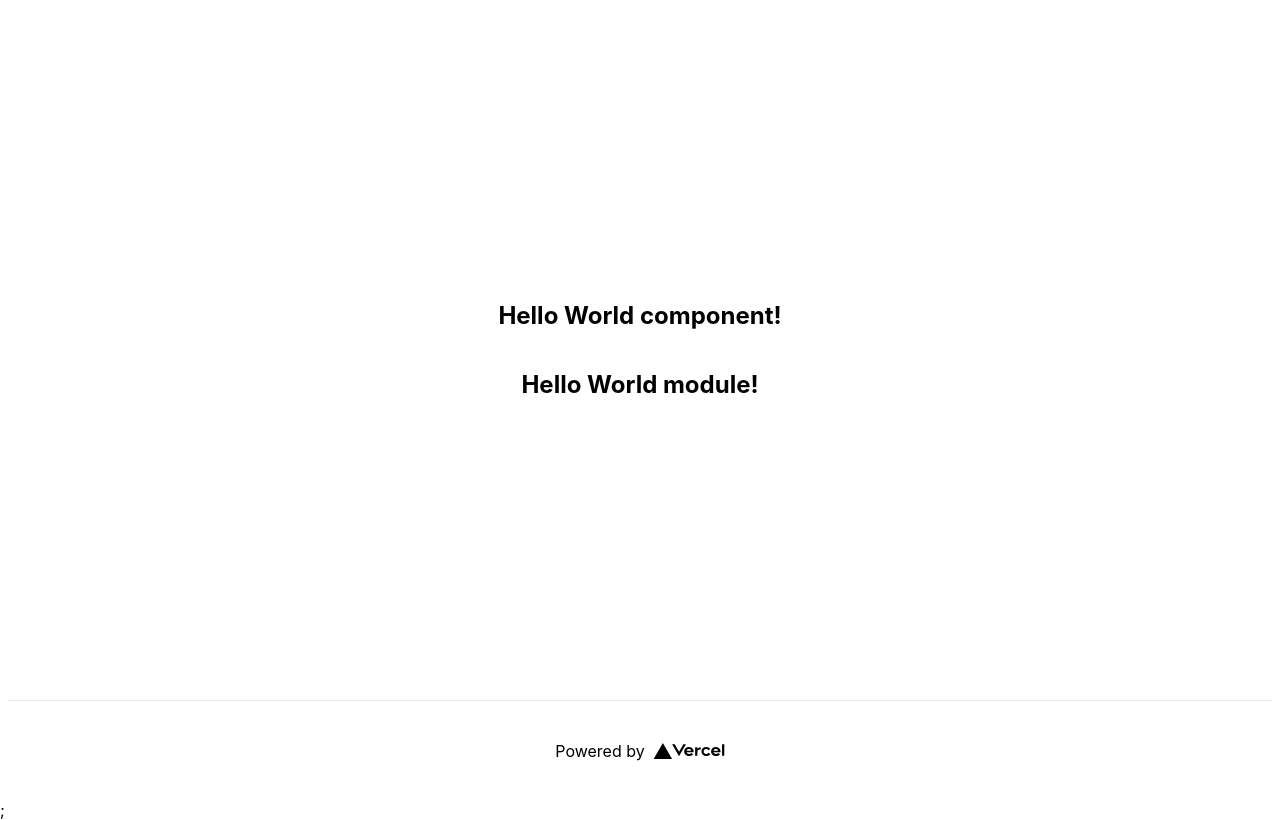
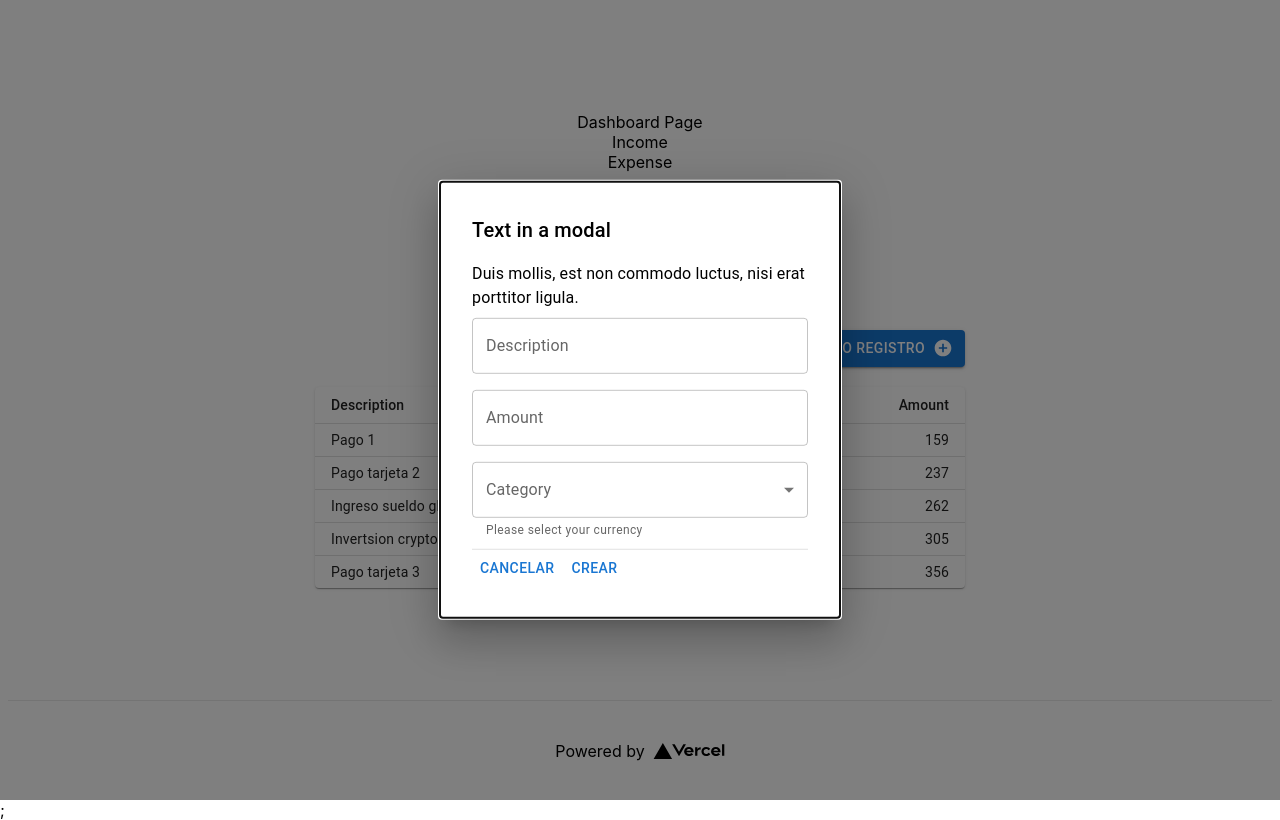
Before and after one commit to csdev19/finman, a Next.js app: page / in a window 1280 px wide. Built offline with nearby package versions, Linux system fonts and the light colour scheme.

Commit message:
adding the table

```diff
--- a/pages/index.tsx
+++ b/pages/index.tsx
@@ -1,11 +1,56 @@
+import {
+  Box,
+  Button,
+  Divider,
+  Modal,
+  TextField,
+  Typography,
+} from '@mui/material';
+import DenseTable, { TCategory } from 'components/Table';
 import type { NextPage } from 'next';
 import Head from 'next/head';
 import Image from 'next/image';
 import HelloWorld from '../components/HelloWorld';
 import HelloWorldGreet from '../modules/greet/components/HelloWorldGreet';
 import styles from '../styles/Home.module.css';
+import AddCircleIcon from '@mui/icons-material/AddCircle';
+import Link from 'next/link';
+import { useState } from 'react';
+import MenuItem from '@mui/material/MenuItem';
+
+const currencies: { value: string; label: TCategory }[] = [
+  {
+    value: 'income',
+    label: 'income',
+  },
+  {
+    value: 'expense',
+    label: 'expense',
+  },
+  {
+    value: 'fixed_cost',
+    label: 'fixed_cost',
+  },
+  {
+    value: 'variable_expends',
+    label: 'variable_expends',
+  },
+  {
+    value: 'debts',
+    label: 'debts',
+  },
+  {
+    value: 'investment',
+    label: 'investment',
+  },
+];
 
 const Home: NextPage = () => {
+  const [currency, setCurrency] = useState<TCategory>();
+  const handleChange = (event: React.ChangeEvent<HTMLInputElement>) => {
+    setCurrency(event.target.value as TCategory);
+  };
+
   return (
     <div className={styles.container}>
       <Head>
@@ -15,8 +60,92 @@ const Home: NextPage = () => {
       </Head>
 
       <main className={styles.main}>
+        <Link href="/dashboard">
+          <a>Dashboard Page</a>
+        </Link>
+        <Link href="/income">
+          <a>Income</a>
+        </Link>
+        <Link href="/expense">
+          <a>Expense</a>
+        </Link>
+
         <HelloWorld />
         <HelloWorldGreet />
+
+        <div>
+          <Box
+            aria-label="toolbar"
+            sx={{ display: 'flex', marginTop: '20px', marginBottom: '20px' }}
+          >
+            <Box sx={{ flex: '1 1 auto' }}></Box>
+            <Button variant="contained" endIcon={<AddCircleIcon />}>
+              Crea nuevo registro
+            </Button>
+          </Box>
+          <DenseTable />
+        </div>
+
+        <Modal
+          open={true}
+          onClose={() => {
+            console.log('close');
+          }}
+          aria-labelledby="modal-modal-title"
+          aria-describedby="modal-modal-description"
+        >
+          <Box
+            sx={{
+              position: 'absolute',
+              top: '50%',
+              left: '50%',
+              transform: 'translate(-50%, -50%)',
+              width: 400,
+              bgcolor: 'background.paper',
+              boxShadow: 24,
+              p: 4,
+            }}
+          >
+            <Typography id="modal-modal-title" variant="h6" component="h2">
+              Text in a modal
+            </Typography>
+            <Typography id="modal-modal-description" sx={{ mt: 2 }}>
+              Duis mollis, est non commodo luctus, nisi erat porttitor ligula.
+            </Typography>
+            <TextField
+              sx={{ mt: 1, mb: 1 }}
+              fullWidth
+              label="Description"
+              color="primary"
+            />
+            <TextField
+              sx={{ mt: 1, mb: 1 }}
+              fullWidth
+              label="Amount"
+              color="primary"
+              type="number"
+            />
+            <TextField
+              sx={{ mt: 1, mb: 1 }}
+              id="outlined-select-currency"
+              select
+              fullWidth
+              label="Category"
+              value={currency}
+              onChange={handleChange}
+              helperText="Please select your currency"
+            >
+              {currencies.map((option) => (
+                <MenuItem key={option.value} value={option.value}>
+                  {option.label}
+                </MenuItem>
+              ))}
+            </TextField>
+            <Divider />
+            <Button>Cancelar</Button>
+            <Button>Crear</Button>
+          </Box>
+        </Modal>
       </main>
 
       <footer className={styles.footer}>
```
